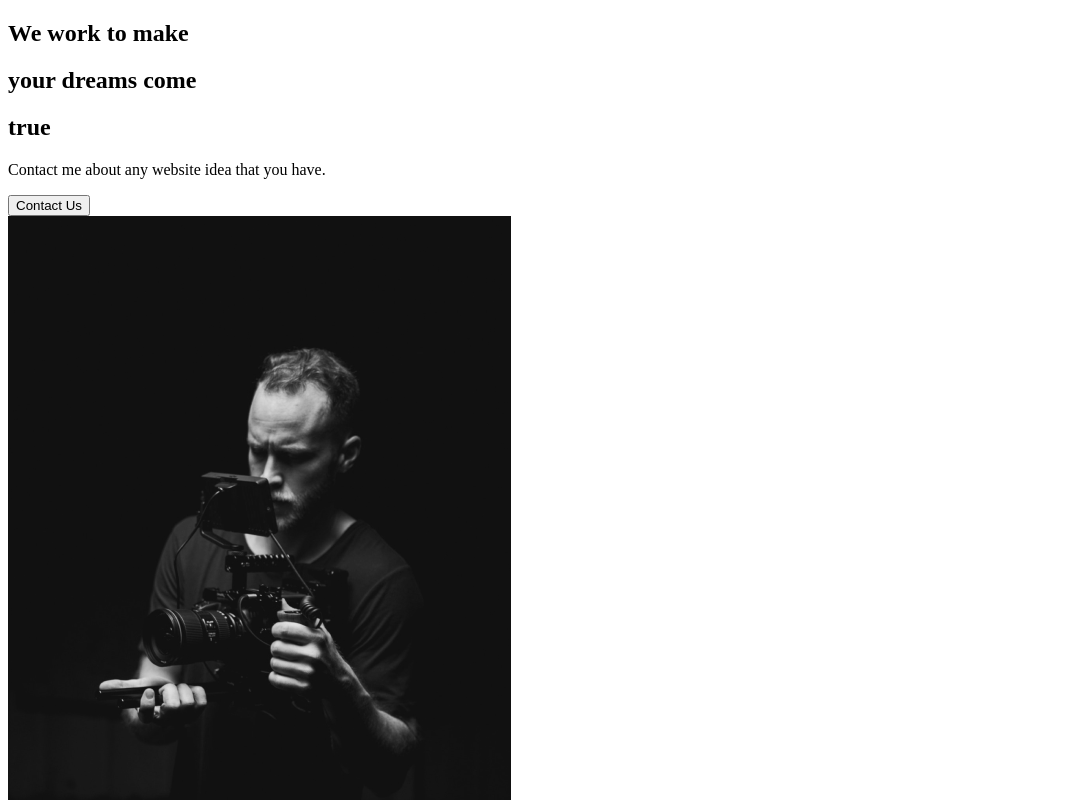
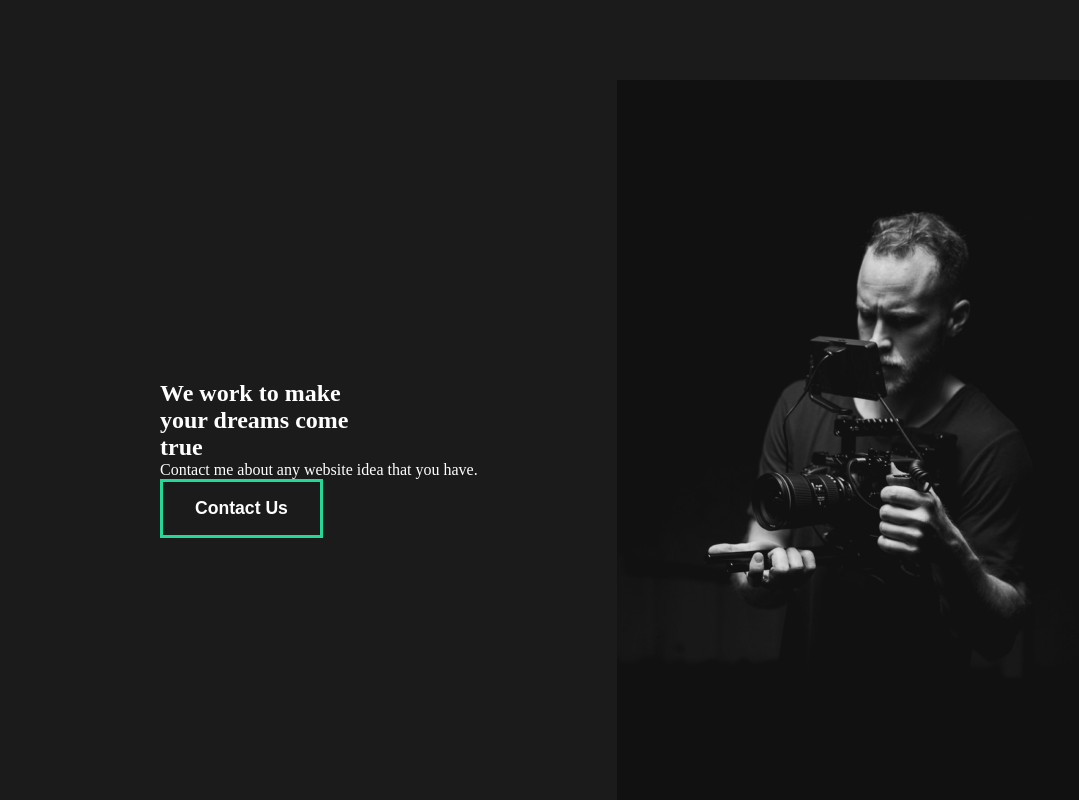
Before and after one commit to phonix375/react-protfolio, a React (Create React App) app: page / in a window 1280 px wide. Shown: the top 800 px of the page, without its empty margins (0-1079 px from the left). Built offline with nearby package versions, Linux system fonts and the light colour scheme.

Commit message:
added style to AboutSection

```diff
--- a/src/App.js
+++ b/src/App.js
@@ -1,9 +1,12 @@
 import React from 'react';
+//global style
+  import GlobalStyle from './components/GlobalStyle';
 //import pages
 import AboutUs from './pages/AboutUs'
 function App() {
   return (
     <div className="App">
+      <GlobalStyle />
       <AboutUs />
     </div>
   );
--- a/src/components/AboutSection.js
+++ b/src/components/AboutSection.js
@@ -1,9 +1,10 @@
 import React from 'react';
 import home1 from '../img/home1.png'
+import styled from 'styled-components'
 
 const AboutSection = () => {
     return(
-<div>
+<About>
     <div className="description">
         <div className="title">
             <div className="hide">
@@ -22,8 +23,19 @@
     <div className="image">
         <img src={home1} alt="My item" />
     </div>
-</div>
+    </About>
     )
-}
+};
+
+//styled components
+const About = styled.div`
+    min-height: 90vh;
+    display: flex;
+    align-items: center;
+    justify-content: space-between;
+    padding: 5rem 10rem;
+    color: white;
+
+`
 
 export default AboutSection
--- /dev/null
+++ b/src/components/GlobalStyle.js
@@ -0,0 +1,26 @@
+import { createGlobalStyle } from "styled-components"
+const GlobalStyle = createGlobalStyle`
+    *{
+        margin: 0;
+        padding: 0;
+        box-sizing: border-box;
+    }
+    body{
+        background: #1b1b1b;
+    }
+    button{
+        font-weight: bold;
+        font-size: 1.1rem;cursor: pointer;
+        padding: 1rem 2rem;
+        border: 3px solid #23d997;
+        background: transparent;
+        color: white;
+        transition: all 0.5 ease;
+        &:hover{
+            background-color: #23d997;
+            color: white;
+        }
+    }
+`
+
+export default GlobalStyle ;
```
